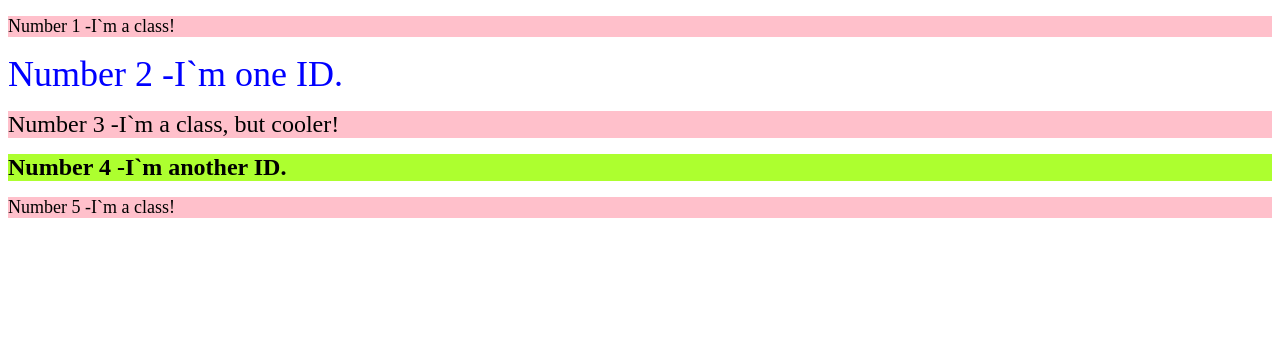
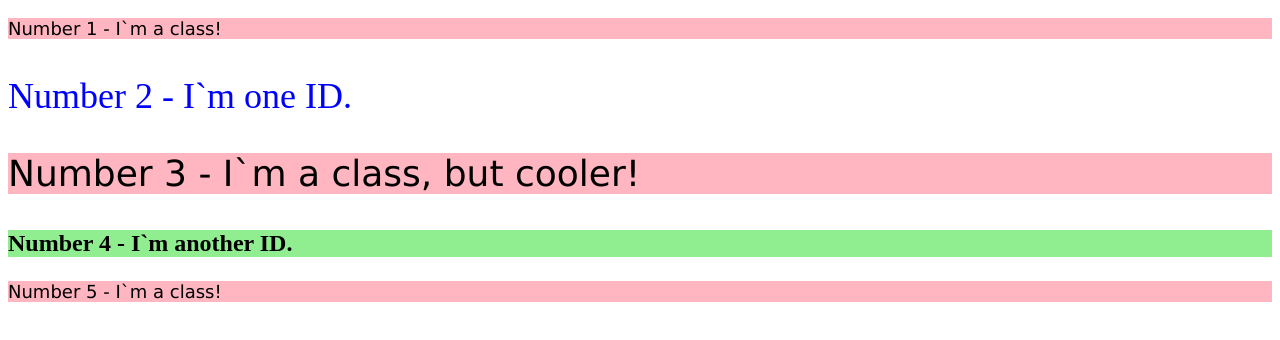
Before and after one commit to StephAdongo/css-class-and-ID-selectors, a plain HTML site: page index.html in a window 1280 px wide. Drawn offline with Linux system fonts and the light colour scheme.

Commit message:
Add index.html

```diff
--- a/index.html
+++ b/index.html
@@ -2,12 +2,35 @@
 <html lang="en">
     <head>
         <title>css class and ID selectors</title>
+        <style type="text/css">
+            .one,
+            .five {
+                background-color: lightpink;
+                font-family: Verdana,sans-serif;
+                font-size: 18px;
+            }
+            .three{
+                background-color: lightpink;
+                font-family: Verdana,sans-serif;
+                font-size: 36px;
+            }
+
+            #two{
+             color: blue;
+             font-size: 36px;
+            }
+            #four{
+                background-color: lightgreen;
+                font-size: 24px;
+                font-weight: bold;
+            }
+            </style>
     </head>
     <body>
-        <p><div style="color:black; background-color: pink; font-size: 18px;font-style: sans-serif;">Number 1 -I`m a class!</div></p>
-        <p><div style="color: blue; background-color: white; font-size: 36px;">Number 2 -I`m one ID.</div></p>
-        <p><div style="color: black; background-color: pink; font-size: 24px;">Number 3 -I`m a class, but cooler!</div></p>
-        <p><div style="color:black; background-color: greenyellow; font-size: 24px; font-weight: bolder;">Number 4 -I`m another ID.</div></p>
-        <p><div style="color:black; background-color: pink; font-size: 18px;">Number 5 -I`m a class!</div></p>
+        <p class="one">Number 1 - I`m a class!</p>
+        <p id="two">Number 2 - I`m one ID.</p>
+        <p class="three">Number 3 - I`m a class, but cooler!</p>
+        <p id="four">Number 4 - I`m another ID.</p>
+        <p class="five">Number 5 - I`m a class!</p>
     </body>
 </html>
```
